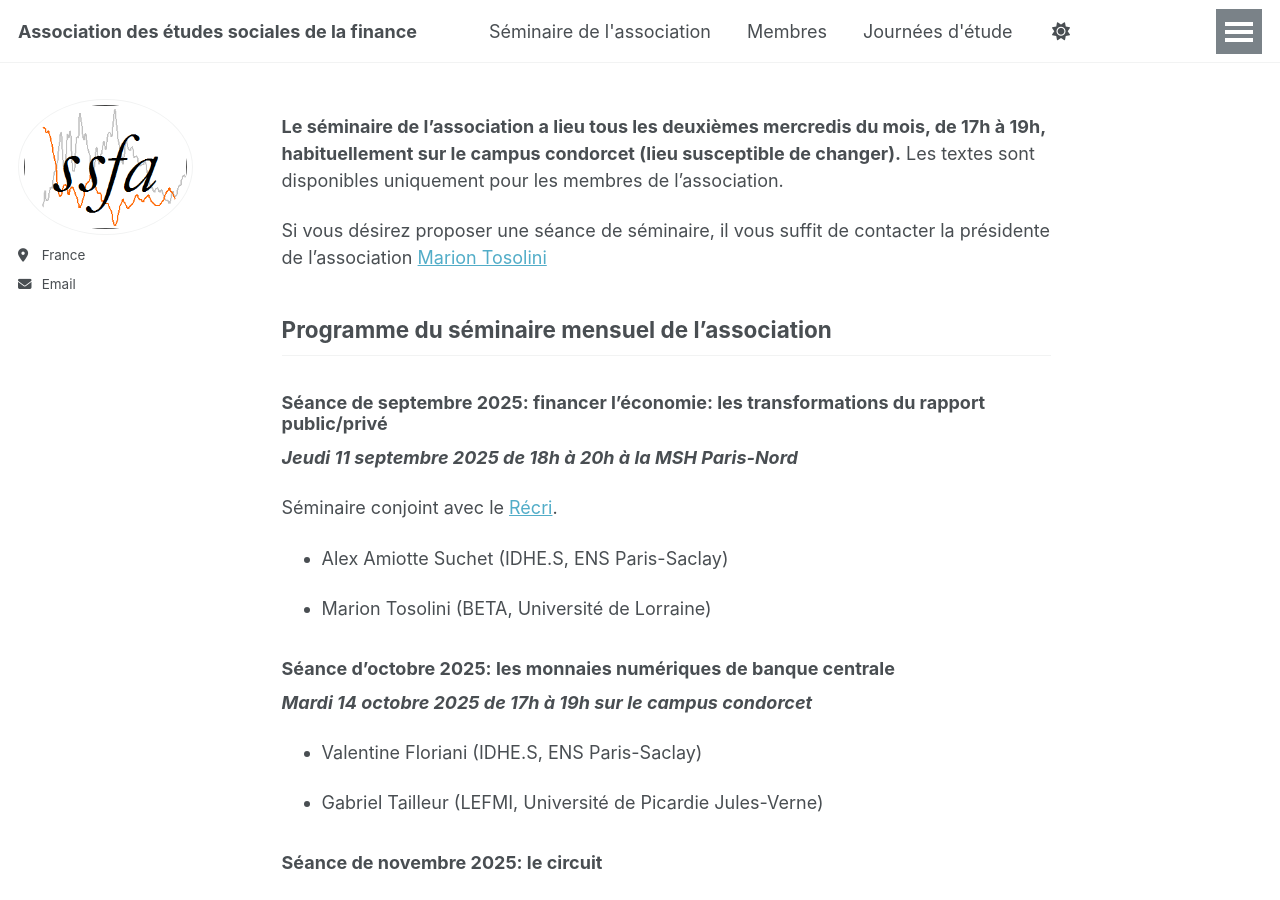
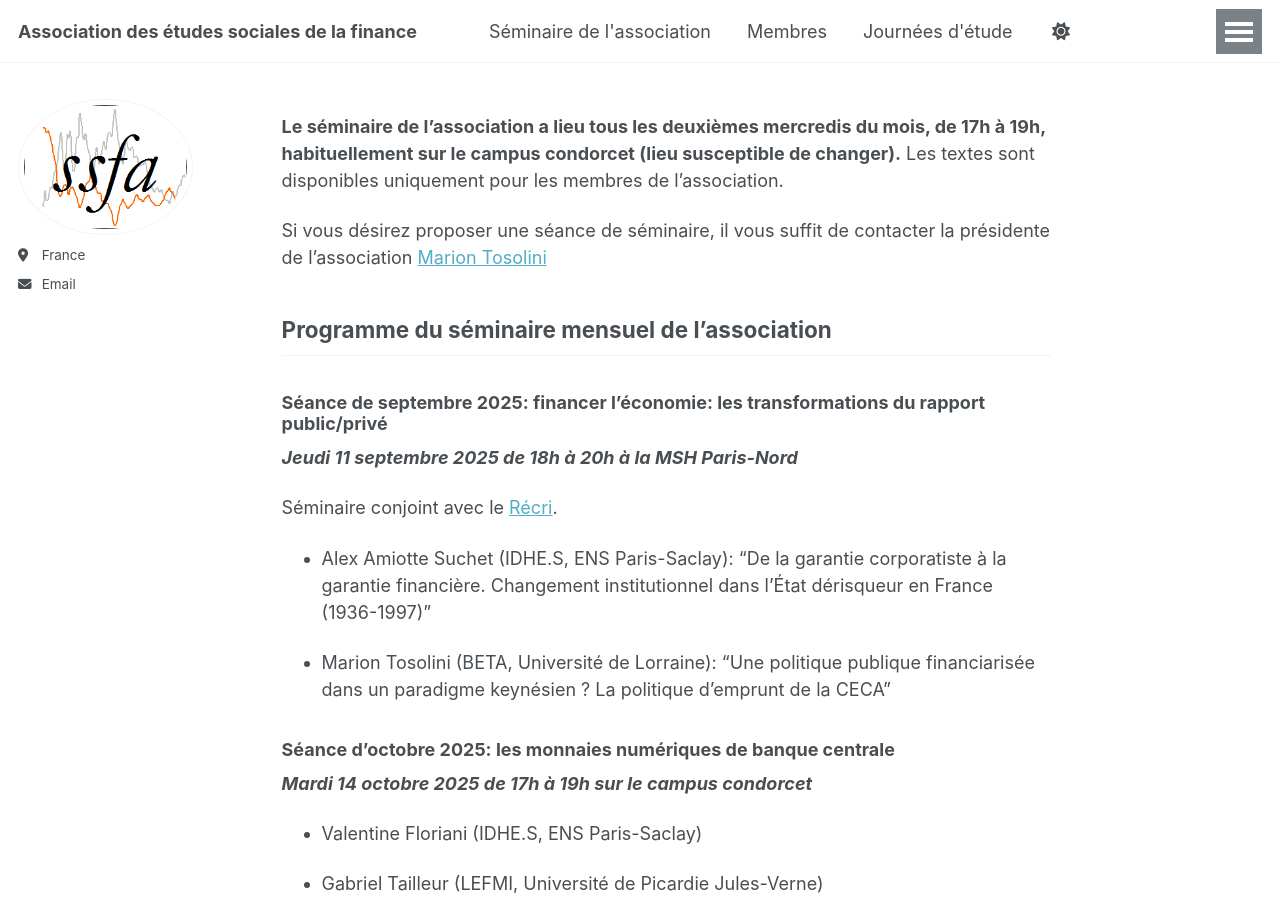
Before and after one commit to ssfa-aesf/ssfa-aesf.github.io, a Jekyll site: the page built from _pages/seminaire.md, in a window 1280 px wide and 900 px high. Built offline with Jekyll 4.4.1, drawn with Linux system fonts in a browser that asks for light colours.

Commit message:
Update seminaire.md

```diff
--- a/_pages/seminaire.md
+++ b/_pages/seminaire.md
@@ -17,9 +17,9 @@ _**Jeudi 11 septembre 2025 de 18h à 20h à la MSH Paris-Nord**_
 
 Séminaire conjoint avec le [Récri](https://recri.hypotheses.org/presentation).
 
-- Alex Amiotte Suchet (IDHE.S, ENS Paris-Saclay)
+- Alex Amiotte Suchet (IDHE.S, ENS Paris-Saclay): “De la garantie corporatiste à la garantie financière. Changement institutionnel dans l’État dérisqueur en France (1936-1997)”
 
-- Marion Tosolini (BETA, Université de Lorraine)
+- Marion Tosolini (BETA, Université de Lorraine): “Une politique publique financiarisée dans un paradigme keynésien ? La politique d’emprunt de la CECA”
 
 ### Séance d'octobre 2025: les monnaies numériques de banque centrale
 _**Mardi 14 octobre 2025 de 17h à 19h sur le campus condorcet**_
```
